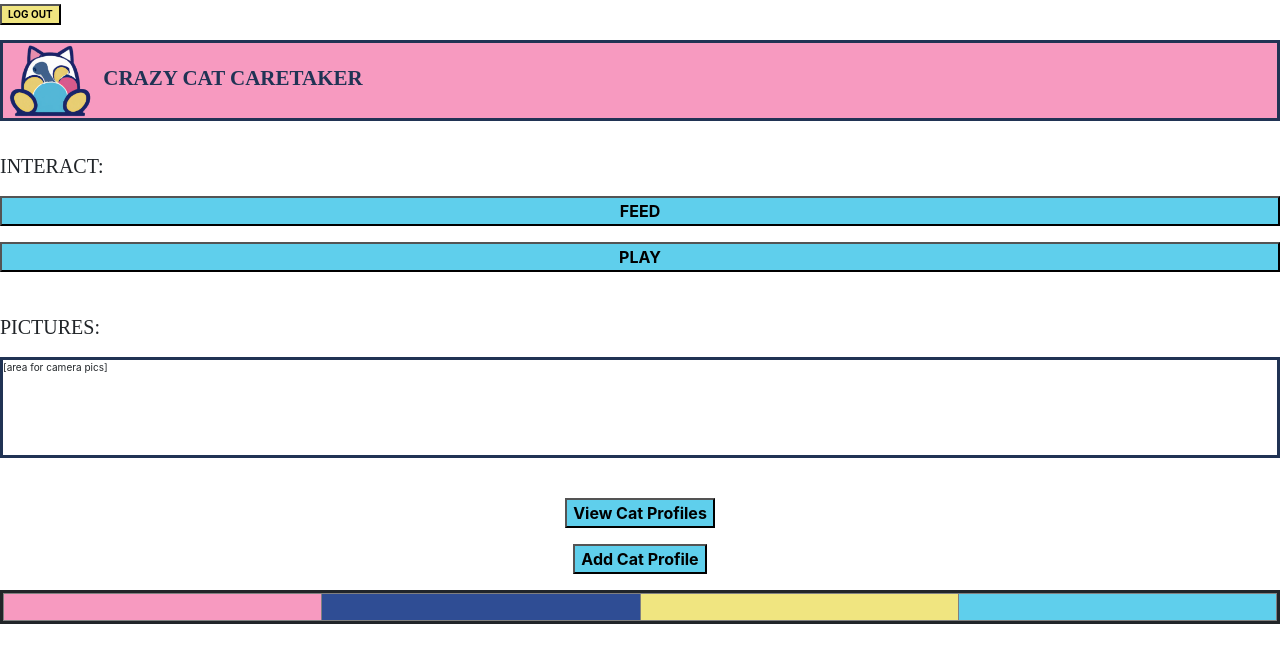
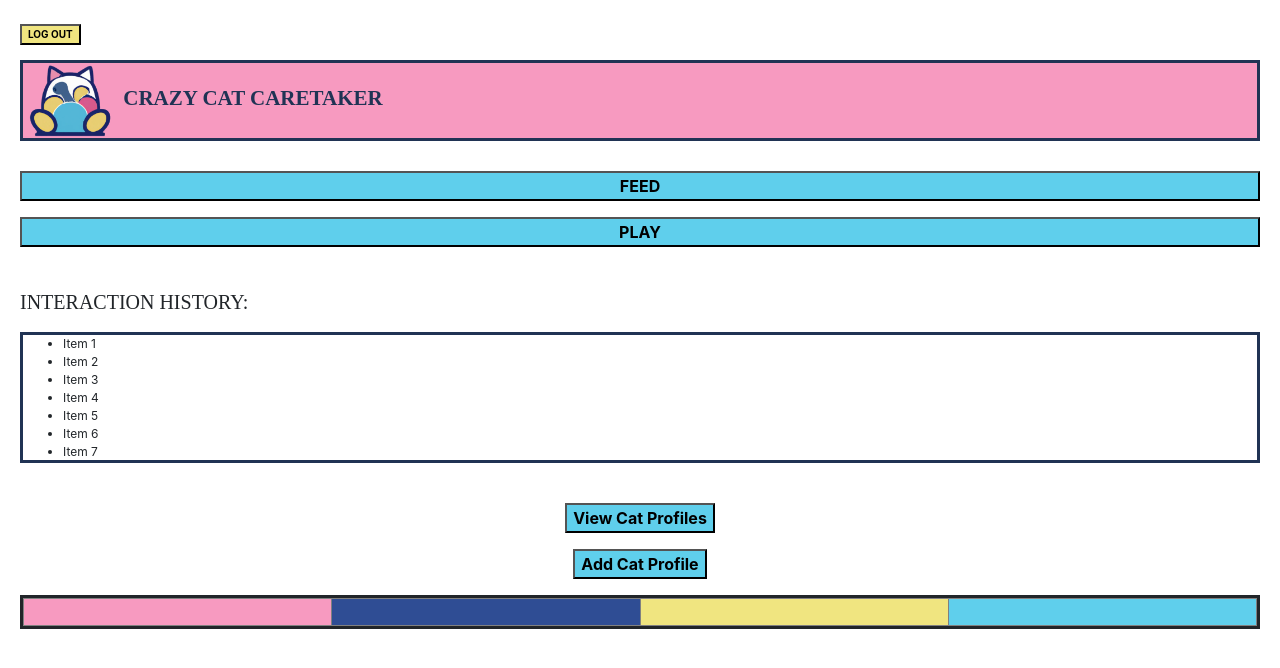
Before and after one commit to Ivan-E-Johnson/Crazy-Cat-Caretaker-Server, a Flask app: page / in a window 1280 px wide. Shown: the top 668 px of the page. Run offline with Flask 2, Linux system fonts and the light colour scheme; the visitor is signed in with stand-in values (Sample User, id 1); some libraries are stand-ins or nearby versions.

Commit message:
scrolling list for interaction history (no data yet)

```diff
--- a/app.py
+++ b/app.py
@@ -49,6 +49,7 @@ def login():
     else:
         return render_template("login.html")
 
+
 @app.route("/signup", methods=("GET", "POST"))
 def signup():
     if "user" in session:
@@ -56,7 +57,7 @@ def signup():
     if request.method == "POST":
         email = request.form.get("email")
         password = request.form.get("password")
-        mac_address  = request.form.get("mac_address")
+        mac_address = request.form.get("mac_address")
         success = Authentication.create_user(email, password, mac_address)
         if success:
             return redirect("/")
@@ -65,12 +66,14 @@ def signup():
     else:
         return render_template("signup.html")
 
+
 @app.route("/logout")
 @Authentication.login_required
 def logout():
     # TODO ADD logout button
     session.pop("user")
     return redirect("/")
+
 
 @app.route("/feeding")
 @Authentication.login_required
@@ -97,6 +100,7 @@ def view_profiles():
 @Authentication.login_required
 def add_cat():
     return render_template("add_cat.html")
+
 
 @app.route("/", methods=("GET", "POST"))
 @Authentication.login_required
--- a/templates/base.html
+++ b/templates/base.html
@@ -14,6 +14,9 @@
     <link rel="shortcut icon" href="{{ url_for('static', filename='favicon.ico') }}">
 
     <title>{% block title %} {% endblock %}</title>
+    <style>
+        body {padding: 20px;}
+    </style>
 </head>
 
 <body>
--- a/templates/landing_page.html
+++ b/templates/landing_page.html
@@ -4,7 +4,7 @@
 
 {% block content %}
 
-<div style = "font-size:20px; font-family: Times new Roman; margin-bottom:15px"> INTERACT: </div>
+<!--<div style = "font-size:20px; font-family: Times new Roman; margin-bottom:15px"> INTERACT: </div>-->
 
 <div class="button">
     <form method="GET" action="/feeding">
@@ -23,17 +23,32 @@
 </div>
 
 <div style = "font-size:20px; font-family: Times new Roman; margin-top:40px; margin-bottom:15px">
-    PICTURES:
+    INTERACTION HISTORY:
 </div>
 
 <div style="border:solid; border-color:#203354; margin-bottom:40px">
-    <div style="font-size:10px;">[area for camera pics]</div>
-    <p>
-        &nbsp;
-    </p>
-    <p>
-        &nbsp;
-    </p>
+    <div style="font-size:12px;" class="scrollable-list">
+  <ul>
+    <li>Item 1</li>
+    <li>Item 2</li>
+    <li>Item 3</li>
+    <li>Item 4</li>
+    <li>Item 5</li>
+    <li>Item 6</li>
+    <li>Item 7</li>
+    <li>Item 8</li>
+    <li>Item 9</li>
+    <li>Item 10</li>
+  </ul>
+</div>
+
+<style>
+.scrollable-list {
+  height: 125px;
+  overflow-y: scroll;
+}
+</style>
+
 </div>
 
 <!--Button to view existing cat profiles-->
```
